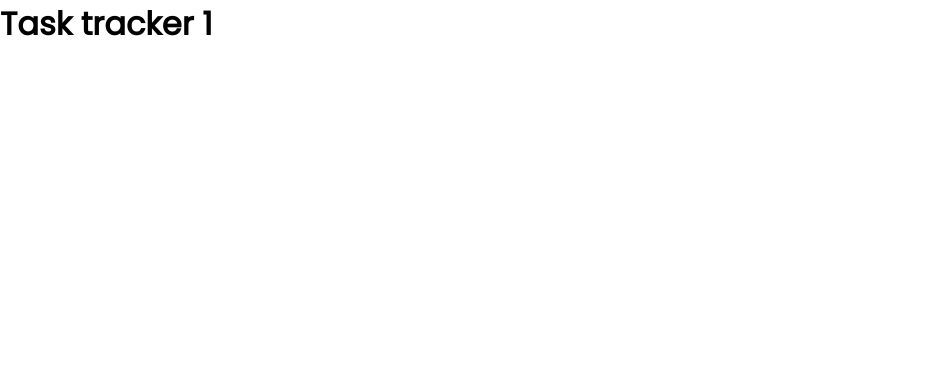
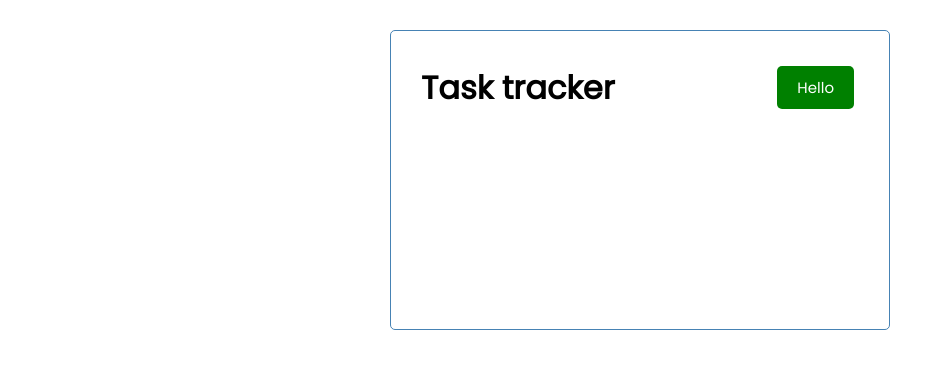
Before and after one commit to artgmrs/task-tracker, a React (Create React App) app: page / in a window 1280 px wide. Shown: the top 368 px of the page, without its empty margins (0-952 px from the left). Built offline with nearby package versions, Linux system fonts and the light colour scheme.

Commit message:
Criação do botão de adicionar e inclusão do CSS

```diff
--- a/src/App.css
+++ /dev/null
@@ -1,112 +0,0 @@
-@import url('https://fonts.googleapis.com/css2?family=Poppins:wght@300;400&display=swap');
-
-* {
-  box-sizing: border-box;
-  margin: 0;
-  padding: 0;
-}
-
-body {
-  font-family: 'Poppins', sans-serif;
-}
-
-.container {
-  max-width: 500px;
-  margin: 30px auto;
-  overflow: auto;
-  min-height: 300px;
-  border: 1px solid steelblue;
-  padding: 30px;
-  border-radius: 5px;
-}
-
-.header {
-  display: flex;
-  justify-content: space-between;
-  align-items: center;
-  margin-bottom: 20px;
-}
-
-.btn {
-  display: inline-block;
-  background: #000;
-  color: #fff;
-  border: none;
-  padding: 10px 20px;
-  margin: 5px;
-  border-radius: 5px;
-  cursor: pointer;
-  text-decoration: none;
-  font-size: 15px;
-  font-family: inherit;
-}
-
-.btn:focus {
-  outline: none;
-}
-
-.btn:active {
-  transform: scale(0.98);
-}
-
-.btn-block {
-  display: block;
-  width: 100%;
-}
-
-.task {
-  background: #f4f4f4;
-  margin: 5px;
-  padding: 10px 20px;
-  cursor: pointer;
-}
-
-.task.reminder {
-  border-left: 5px solid green;
-}
-
-.task h3 {
-  display: flex;
-  align-items: center;
-  justify-content: space-between;
-}
-
-.add-form {
-  margin-bottom: 40px;
-}
-
-.form-control {
-  margin: 20px 0;
-}
-
-.form-control label {
-  display: block;
-}
-
-.form-control input {
-  width: 100%;
-  height: 40px;
-  margin: 5px;
-  padding: 3px 7px;
-  font-size: 17px;
-}
-
-.form-control-check {
-  display: flex;
-  align-items: center;
-  justify-content: space-between;
-}
-
-.form-control-check label {
-  flex: 1;
-}
-
-.form-control-check input {
-  flex: 2;
-  height: 20px;
-}
-
-footer {
-  margin-top: 30px;
-  text-align: center;
-}
--- a/src/App.js
+++ b/src/App.js
@@ -1,13 +1,11 @@
-import './App.css';
-
-import Header from './components/Header';
+import Header from "./components/Header";
 
 function App() {
-  return (
-    <div className="App">
-      <Header title={1}/>
-    </div>
-  );
+    return (
+        <div className="container">
+            <Header title="Task tracker" />
+        </div>
+    );
 }
 
 export default App;
--- /dev/null
+++ b/src/components/Button.js
@@ -0,0 +1,23 @@
+const Button = (props) => {
+    const onClick = (e) => {
+        console.log(e);
+    }
+
+    return (
+        <button
+            onClick={onClick}
+            style={{
+                backgroundColor: props.color,
+            }}
+            className="btn"
+        >
+            {props.text}
+        </button>
+    );
+};
+
+Button.defaultProps = {
+    color: "steelBlue",
+};
+
+export default Button;
--- a/src/components/Header.js
+++ b/src/components/Header.js
@@ -1,9 +1,14 @@
+import PropTypes from 'prop-types'
+
+import Button from './Button'
+
 // 'rafce' snippet
 const Header = ({ title }) => {
     return (
-        <div>
-            <h1>Task tracker {title} </h1>
-        </div>
+        <header className='header'>
+            <h1>{title}</h1>
+            <Button color='green' text='Hello'></Button>
+        </header>
     )
 }
 
@@ -11,4 +16,8 @@ Header.defaultProps = {
     title: 'Task Tracker xD',
 }
 
+Header.propTypes = {
+    title: PropTypes.string,
+}
+
 export default Header
--- a/src/index.css
+++ b/src/index.css
@@ -1,13 +1,112 @@
-body {
+@import url('https://fonts.googleapis.com/css2?family=Poppins:wght@300;400&display=swap');
+
+* {
+  box-sizing: border-box;
   margin: 0;
-  font-family: -apple-system, BlinkMacSystemFont, 'Segoe UI', 'Roboto', 'Oxygen',
-    'Ubuntu', 'Cantarell', 'Fira Sans', 'Droid Sans', 'Helvetica Neue',
-    sans-serif;
-  -webkit-font-smoothing: antialiased;
-  -moz-osx-font-smoothing: grayscale;
+  padding: 0;
 }
 
-code {
-  font-family: source-code-pro, Menlo, Monaco, Consolas, 'Courier New',
-    monospace;
+body {
+  font-family: 'Poppins', sans-serif;
 }
+
+.container {
+  max-width: 500px;
+  margin: 30px auto;
+  overflow: auto;
+  min-height: 300px;
+  border: 1px solid steelblue;
+  padding: 30px;
+  border-radius: 5px;
+}
+
+.header {
+  display: flex;
+  justify-content: space-between;
+  align-items: center;
+  margin-bottom: 20px;
+}
+
+.btn {
+  display: inline-block;
+  background: #000;
+  color: #fff;
+  border: none;
+  padding: 10px 20px;
+  margin: 5px;
+  border-radius: 5px;
+  cursor: pointer;
+  text-decoration: none;
+  font-size: 15px;
+  font-family: inherit;
+}
+
+.btn:focus {
+  outline: none;
+}
+
+.btn:active {
+  transform: scale(0.98);
+}
+
+.btn-block {
+  display: block;
+  width: 100%;
+}
+
+.task {
+  background: #f4f4f4;
+  margin: 5px;
+  padding: 10px 20px;
+  cursor: pointer;
+}
+
+.task.reminder {
+  border-left: 5px solid green;
+}
+
+.task h3 {
+  display: flex;
+  align-items: center;
+  justify-content: space-between;
+}
+
+.add-form {
+  margin-bottom: 40px;
+}
+
+.form-control {
+  margin: 20px 0;
+}
+
+.form-control label {
+  display: block;
+}
+
+.form-control input {
+  width: 100%;
+  height: 40px;
+  margin: 5px;
+  padding: 3px 7px;
+  font-size: 17px;
+}
+
+.form-control-check {
+  display: flex;
+  align-items: center;
+  justify-content: space-between;
+}
+
+.form-control-check label {
+  flex: 1;
+}
+
+.form-control-check input {
+  flex: 2;
+  height: 20px;
+}
+
+footer {
+  margin-top: 30px;
+  text-align: center;
+}
```
